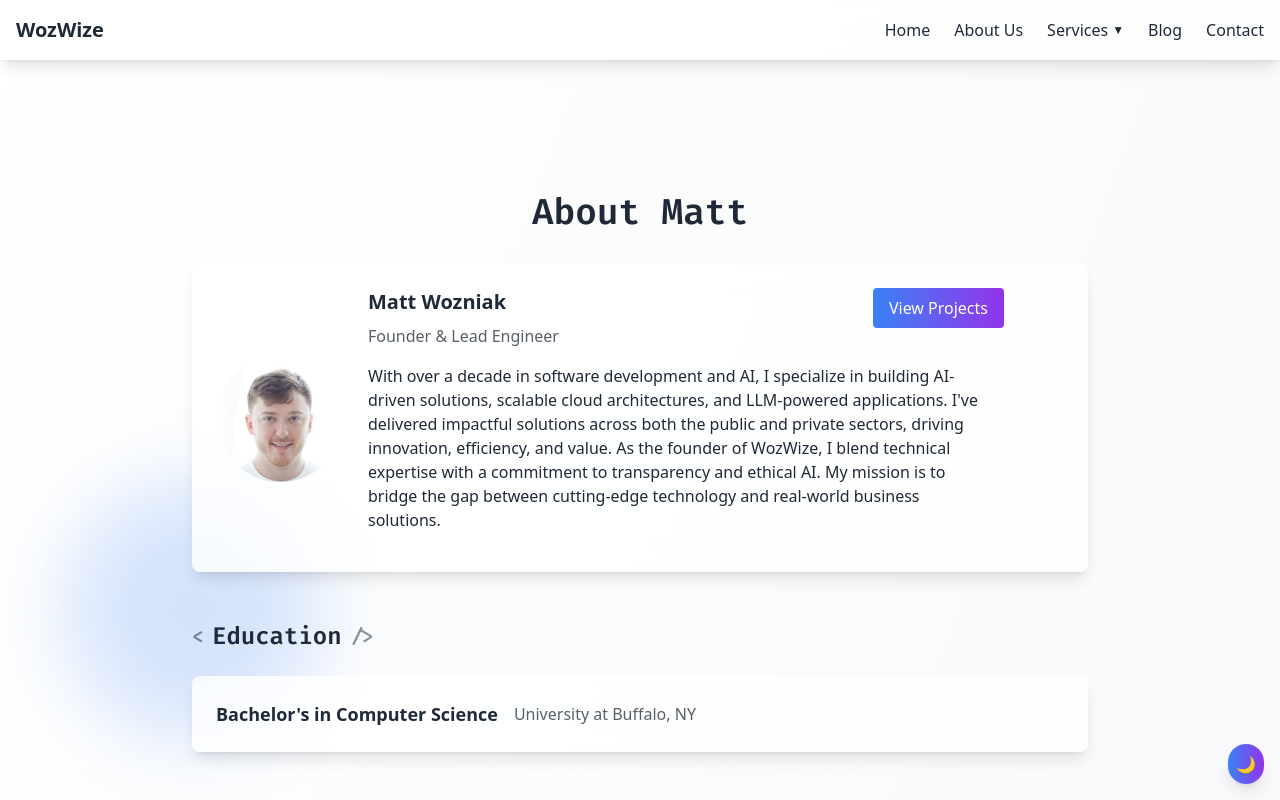
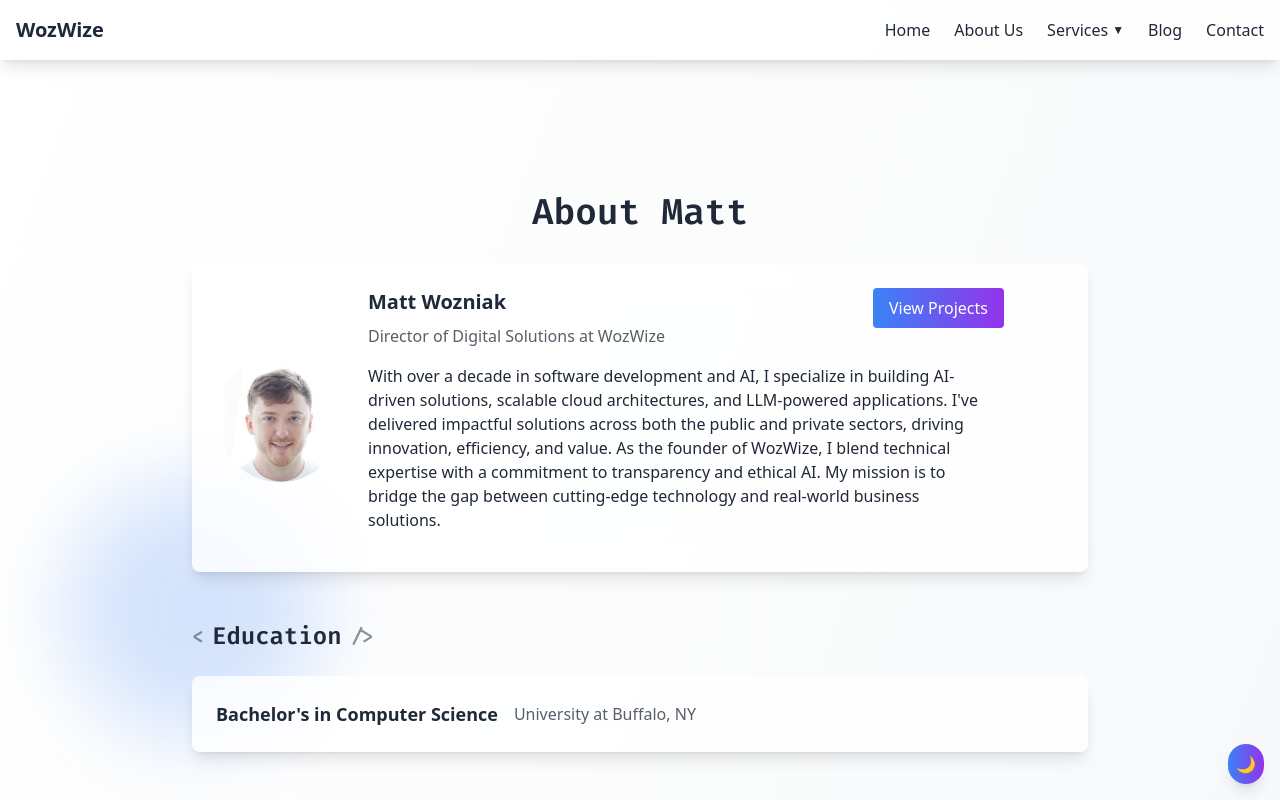
Before and after one commit to LtShibby/wozwize-portfolio, a React (Vite) app: page /about-matt in a window 1280 px wide. Shown: the top 800 px of the page. Built offline with nearby package versions, Linux system fonts and the light colour scheme.

Commit message:
updating matt's title

```diff
--- a/src/components/BlogPost.jsx
+++ b/src/components/BlogPost.jsx
@@ -66,7 +66,7 @@ function BlogPost({ post }) {
           <div>
             <h3 className={`${theme.text} font-bold`}>Matt Wozniak</h3>
             <p className={`${theme.text} opacity-75`}>
-              Founder of WozWize, AI Developer & Tech Consultant
+              Director of Digital Solutions at WozWize, AI Developer & Tech Consultant
             </p>
           </div>
         </div>
--- a/src/pages/AboutMatt.jsx
+++ b/src/pages/AboutMatt.jsx
@@ -270,7 +270,7 @@ function AboutMatt() {
                     <div className="flex justify-between items-start">
                       <div>
                         <h4 className={`${theme.text} text-xl font-bold mb-2`}>Matt Wozniak</h4>
-                        <p className={`${theme.text} opacity-75 mb-4`}>Founder & Lead Engineer</p>
+                        <p className={`${theme.text} opacity-75 mb-4`}>Director of Digital Solutions at WozWize</p>
                       </div>
                       <Link
                         to="/projects"
--- a/src/pages/AboutUs.jsx
+++ b/src/pages/AboutUs.jsx
@@ -86,7 +86,7 @@ function AboutUs() {
                 </div>
                 <div>
                   <h4 className={`${theme.text} text-xl font-bold mb-2`}>Matt Wozniak</h4>
-                  <p className={`${theme.text} opacity-75 mb-4`}>Founder & Lead Engineer</p>
+                  <p className={`${theme.text} opacity-75 mb-4`}>Director of Digital Solutions at WozWize</p>
                   <p className={`${theme.text} mb-4`}>
                     With over a decade of experience in software development and AI,
                     Matt leads WozWize's vision of innovative technology solutions.
```
